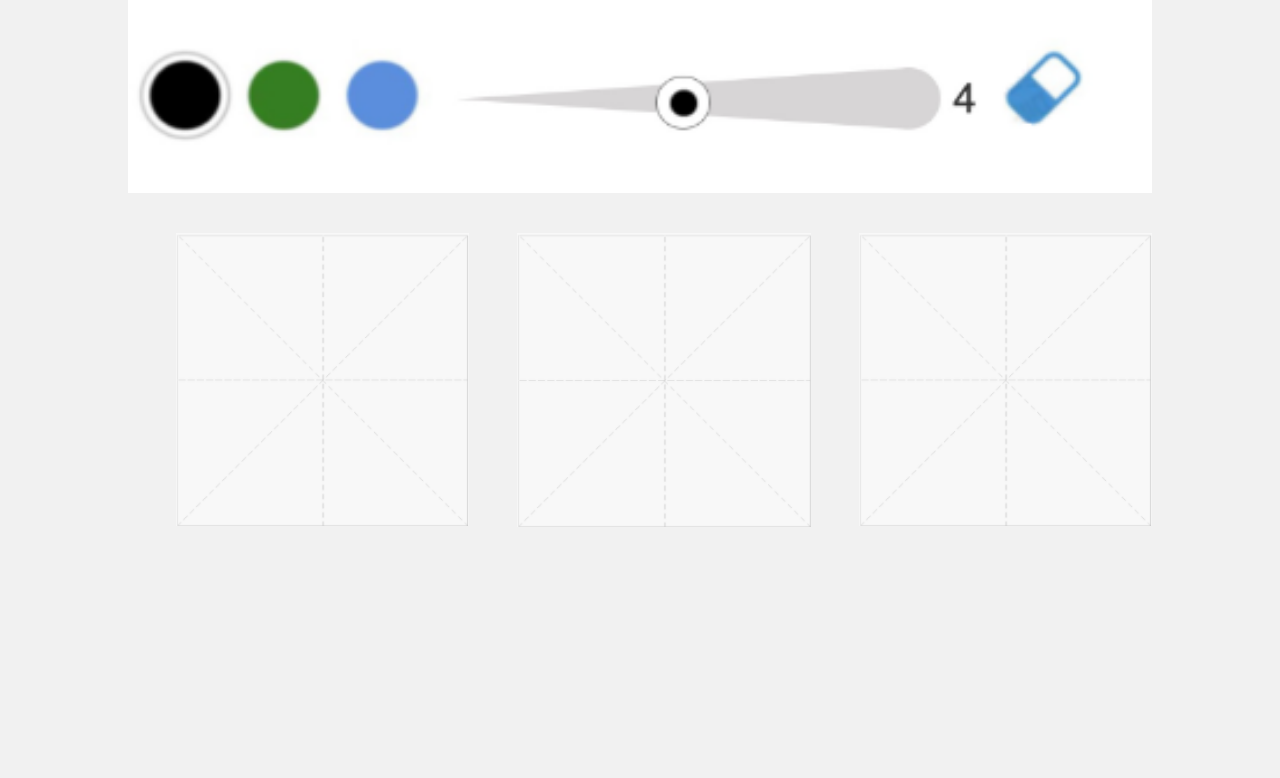
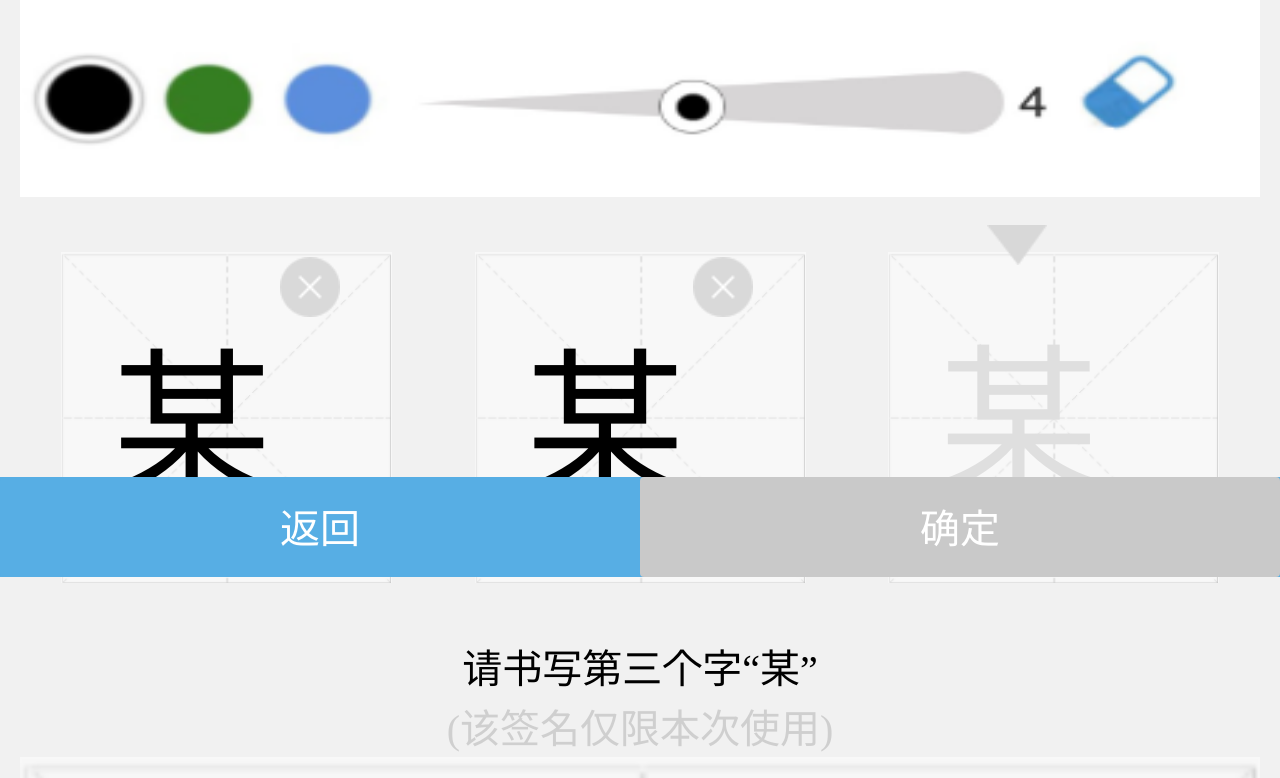
Before and after one commit to WWangxiaoyu/lianxi-adapt, a plain HTML site: page index.html in a window 1280 px wide. Shown: the part 223-1001 px from the top of the page. Before the commit the page ends 816 px from the top, so only its background shows below. Drawn offline with Linux system fonts and the light colour scheme.

Commit message:
third commit

```diff
--- a/css/big.css
+++ b/css/big.css
@@ -6,24 +6,33 @@
 html{
     font-size: 10px;
 }
-.layout{
+/* .layout{
     display: flex;
     flex-direction: column;
     width: 80%;
     margin: 0 auto;
-}
+} */
 .top{
-    width: 100%;
-    flex: 0 0 1.4rem;
-    margin: 0 auto;
+    position: fixed;
+    top: 0;
+    left: 0;
+    right: 0;
+    /* width: 100%; */
+    height: 2rem;
+    /* flex: 0 0 1.4rem; */
+    /* margin: 0 auto; */
     background-color: rgb(87, 174, 228);
     /* height: 50px; */
+    z-index: 1000;
 }
 .main{
-    flex: 0 0 100%;
+    /* flex: 0 0 100%; */
+    margin: 0 20px;
+    /* width: 80%; */
     display: flex;
     flex-direction: column;
-    margin-top: 1.5rem;
+    margin-top: 3rem;
+    margin-bottom: 4rem;
 }
 .layout-1{
     width: 100%;
@@ -50,7 +59,7 @@ html{
     width: 100%;
     height: 5rem;
     /* vertical-align: -webkit-baseline-middle; */
-    z-index: 1000;
+    /* z-index: 1000; */
 }
 .main ul{
     display: flex;
@@ -66,31 +75,81 @@ html{
     /* align-items: center; */
     height: 9rem;
     /* padding-left: 1.3rem; */
-    margin-left: 1.2rem;
+    /* margin-left: 1.2rem; */
     background-image: url('../image/matter.png');
     background-repeat: no-repeat;
-    background-size: contain;
+    background-size: 80%;
+    background-position: center center;
 }
-/* .matter{
-    width: 6rem;
-    height: 6rem;
-
-} */
 .bianzu2{
     position: relative;
     width: 1.5rem;
     height: 1.5rem;
-    top: 0.8rem;
-    left: 5rem;
+    top: 0.5rem;
+    left: 6.5rem;
     /* z-index: 1000; */
     /* margin-left: 5.2rem; */
+    background-color: transparent;  /* 背景颜色穿透 */
 }
 .triangle{
+    position: relative;
     width: 1.5rem;
     height: 1rem;
-    margin-left: 2.2rem;
-    margin-bottom: 0.5rem;
+    top: -0.3rem;
+    left: 3.5rem;
+    background-color: transparent;
 }
 .example-words{
-    /* position: relative; */
+    position: relative;
+    font-size: 4rem;
+    margin: 0rem 2.3rem;
+    width: 4rem;
+    background-color: transparent;
 }
+.layout-2{
+    display: flex;
+    flex-direction: column;
+    margin-top: 1rem;
+}
+.layout-2 span{
+    height: 1.5rem;
+    text-align: center;
+    font-size: 1rem;
+}
+.bottom{
+    display: flex;
+    flex-direction: row;
+    width: 100%;
+
+    /* margin: 2rem auto 0rem; */
+    position: fixed;
+
+    bottom: 0;
+    left: 0;
+    right: 0;
+    background-color: rgb(87, 174, 228);
+}
+.bottom a:nth-of-type(1){
+    flex: 1;
+    height: 2rem;
+    /* margin-left: 17rem; */
+    padding: 0.5rem 0.5rem 0 0.5rem;
+    background-color: rgb(87, 174, 228);
+    color: white;
+    text-align: center;
+    font-size: 1rem;
+    text-decoration: none;
+    border-radius: 4px;
+}
+.bottom a:nth-of-type(2){
+    flex: 1;
+    height: 2rem;
+    /* margin-left: 17rem; */
+    padding: 0.5rem 0.5rem 0 0.5rem;
+    background-color: #C9C9C9;
+    color: white;
+    text-align: center;
+    font-size: 1rem;
+    text-decoration: none;
+    border-radius: 4px;
+}
--- a/index.html
+++ b/index.html
@@ -4,12 +4,13 @@
         <meta charset="UTF-8">
         <meta name="viewport" content="width=device-width, initial-scale=1.0, user-scalable=0">
         <link href="css/big.css" rel="stylesheet" media="(min-device-width:100px)">
-        <link href="css/small.css" rel="stylesheet" media="(max-device-width:100px)">
+        <!-- <link href="css/small.css" rel="stylesheet" media="(max-device-width:100px)"> -->
         <title>竖版签字</title>
     </head>
     <body>
-        <div class="layout">
+
         <div class="top"></div>
+
         <div class="main">
             <!-- 切换按钮+调试图片 -->
             <div class="layout-1">
@@ -20,27 +21,40 @@
             <!-- 字体展示区 -->
             <ul>
                 <li>
-                        <!-- <span class="example-words">某</span> -->
-                        <!-- <img src="image/编组 2.png" class="bianzu2"> -->
+                    <img src="image/编组 2.png" class="bianzu2">
+                    <span class="example-words">某</span>
                     <!-- <img src="image/matter.png" class="matter"> -->
 
                 </li>
 
                 <li>
-                        <!-- <img src="image/编组 2.png" class="bianzu2">
-                        <img src="image/matter.png" class="matter"> -->
-                        <!-- <span>某</span> -->
+                    <img src="image/编组 2.png" class="bianzu2">
+                    <span class="example-words">某</span>
+                    <!-- <img src="image/matter.png" class="matter"> -->
+
                 </li>
 
                 <li>
-                        <!-- <img src="image/三角形.png" class="triangle">
-                        <img src="image/matter.png" class="matter"> -->
+                    <img src="image/三角形.png" class="triangle">
+                    <span class="example-words" style="color:#DFDFDF; margin-top: 0.4rem;">某</span>
+                    <!-- <img src="image/三角形.png" class="triangle"> -->
                 </li>
             </ul>
 
-
+            <!-- 书写提示 & 书写区 -->
+            <div class="layout-2">
+                <span>请书写第三个字“某”</span>
+                <span style="color:#CFCFCF">(该签名仅限本次使用)</span>
+                <img src="image/matter.png">
             </div>
         </div>
+
+        <!-- 底部按钮 -->
+        <div class="bottom">
+            <a href="#">返回</a>
+            <a href="#">确定</a>
+        </div>
+
     </body>
     <script>
         var c=()=>{
```
Lines whose indentation alone changed are shown as unchanged.
